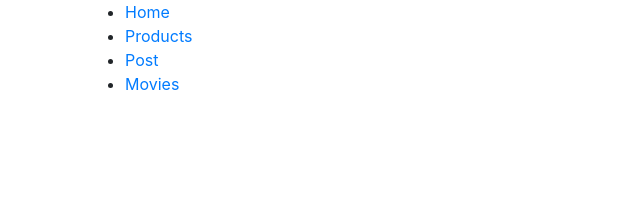
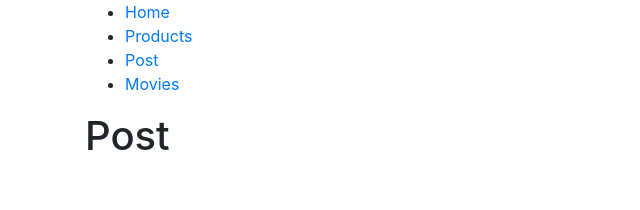
Before and after one commit to Nkasi-e/ReactMosh, a React (Create React App) app: page /post/1/1 in a window 1280 px wide. Shown: the top 210 px of the page, without its empty margins (0-640 px from the left). Built offline with nearby package versions, Linux system fonts and the light colour scheme.

Commit message:
querying

```diff
--- a/src/App.js
+++ b/src/App.js
@@ -1,9 +1,10 @@
 import Movie from "./components/Movies";
-import { Route, Routes } from "react-router-dom";
+import { Route, Routes, Redirect } from "react-router-dom";
 import NavBar from "./components/NavBar";
 import Product from "./components/Product";
 import Home from "./components/Home";
 import Post from "./components/Post";
+import NotFound from "./components/NotFound";
 
 function App() {
   return (
@@ -15,9 +16,13 @@ function App() {
           <Route exact path="products" element={<Product />} />
           <Route exact path="post" element={<Post />} />
           <Route exact path="movies" element={<Movie />} />
+          <Route exact path="*" element={<NotFound />} />
 
           {/*Route Parameter*/}
           <Route exact path="movies/:action" element={<Movie />} />
+
+          {/*Query String*/}
+          <Route exact path="post/:year?/:month?" element={<Post />} />
         </Routes>
       </main>
     </div>
--- /dev/null
+++ b/src/components/NotFound.jsx
@@ -0,0 +1,11 @@
+import React from "react";
+
+const NotFound = () => {
+  return (
+    <div>
+      <h1>Page Not Found</h1>
+    </div>
+  );
+};
+
+export default NotFound;
--- a/src/components/Post.jsx
+++ b/src/components/Post.jsx
@@ -1,6 +1,7 @@
 import React from "react";
+import queryString from "query-string";
 
-const Post = () => {
+const Post = ({ match, location }) => {
   return (
     <div>
       <h1>Post</h1>
```
